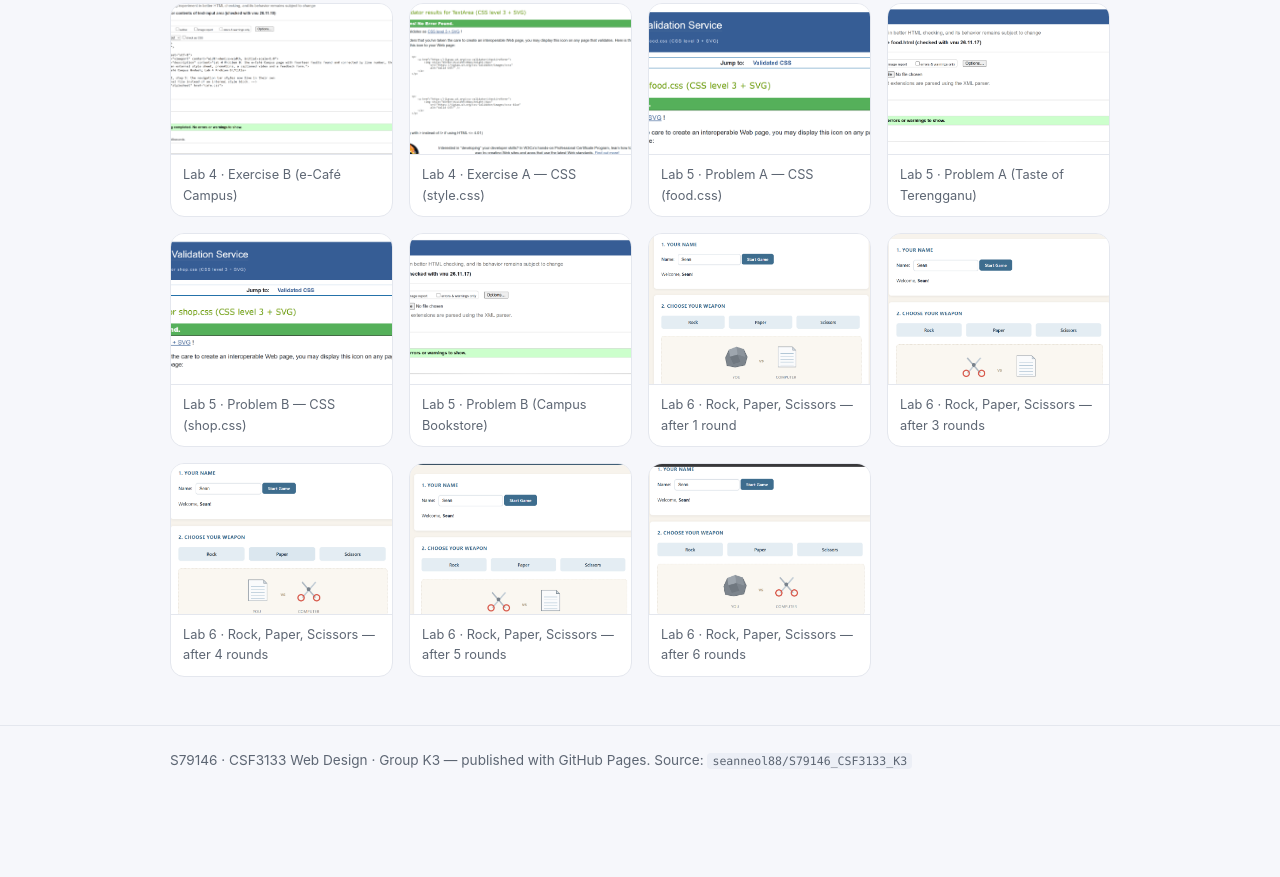
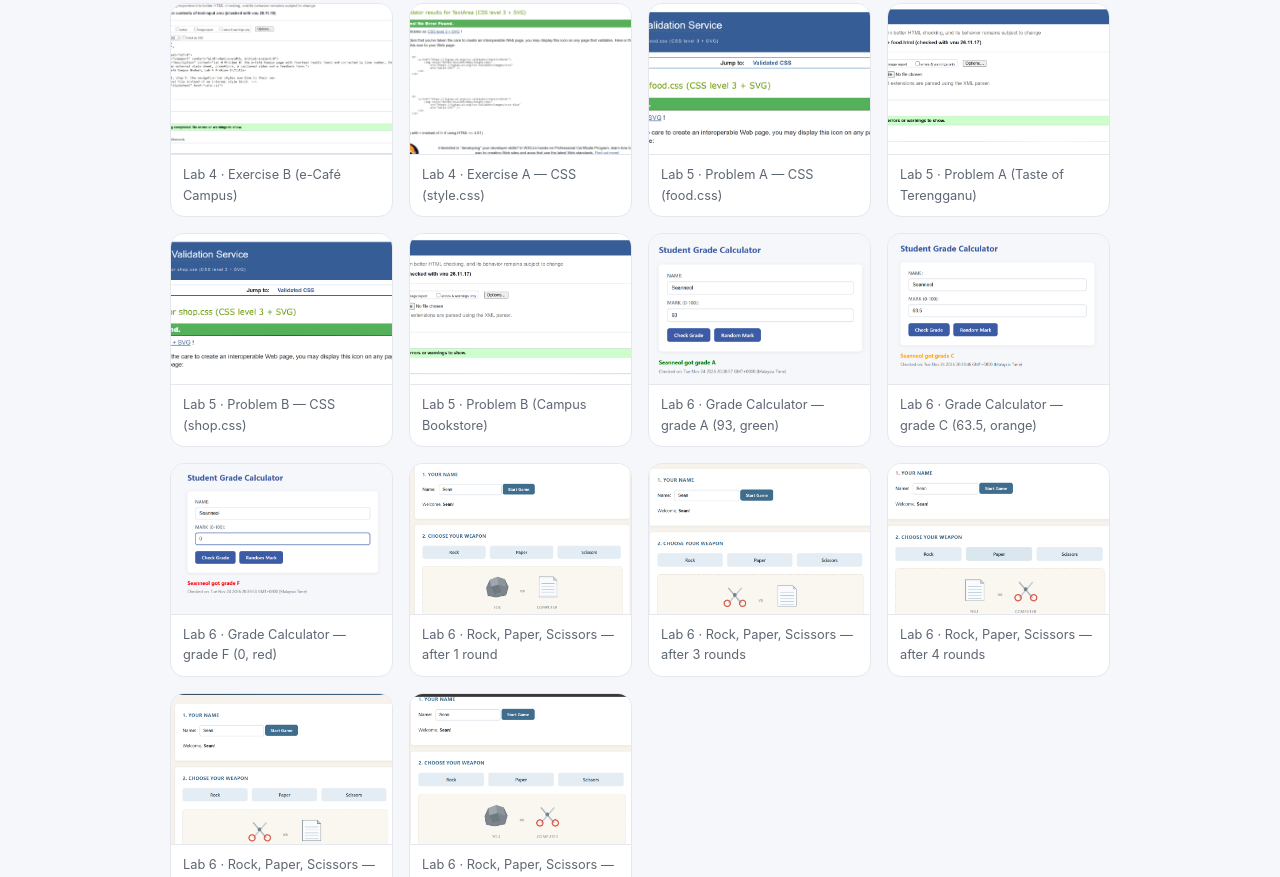
Before and after one commit to seanneol88/S79146_CSF3133_K3, a plain HTML site: page index.html in a window 1280 px wide. Shown: the part 7320-8197 px from the top of the page. Before the commit the page ends 8132 px from the top, so only its background shows below. Drawn offline with Linux system fonts and the light colour scheme.

Commit message:
File the grade calculator screenshots
Three results from Lab 6 Problem B, stored byte-for-byte as supplied:
grade A at 93 in green, grade C at 63.5 in orange and grade F at 0 in
red, each showing the 'Checked on' line and the four-row grade table.

Also notes in the README that the gallery now carries both Lab 6
run-throughs alongside the validation results.

Co-authored-by: arena-agent <297053741+arena-agent@users.noreply.github.com>

```diff
--- a/index.html
+++ b/index.html
@@ -709,7 +709,7 @@
                 <span class="folder">screenshots</span>
             </div>
             <p class="desc">
-                W3C markup and CSS validation results for the exercise pages, followed by a run-through of the Lab 6 Rock, Paper, Scissors game.
+                W3C markup and CSS validation results for the exercise pages, followed by a run-through of the Lab 6 Rock, Paper, Scissors game and the grade calculator.
             </p>
 
             <div class="shots">
@@ -868,6 +868,27 @@
                 </figure>
 
                 <figure class="shot">
+                    <a href="Lab%206/grade%20A.png">
+                        <img src="Lab%206/grade%20A.png" alt="Lab 6 · Grade Calculator — grade A (93, green)" loading="lazy">
+                    </a>
+                    <figcaption>Lab 6 · Grade Calculator — grade A (93, green)</figcaption>
+                </figure>
+
+                <figure class="shot">
+                    <a href="Lab%206/grade%20C.png">
+                        <img src="Lab%206/grade%20C.png" alt="Lab 6 · Grade Calculator — grade C (63.5, orange)" loading="lazy">
+                    </a>
+                    <figcaption>Lab 6 · Grade Calculator — grade C (63.5, orange)</figcaption>
+                </figure>
+
+                <figure class="shot">
+                    <a href="Lab%206/grade%20F.png">
+                        <img src="Lab%206/grade%20F.png" alt="Lab 6 · Grade Calculator — grade F (0, red)" loading="lazy">
+                    </a>
+                    <figcaption>Lab 6 · Grade Calculator — grade F (0, red)</figcaption>
+                </figure>
+
+                <figure class="shot">
                     <a href="Lab%206/lab6_ExerA%20round%201.png">
                         <img src="Lab%206/lab6_ExerA%20round%201.png" alt="Lab 6 · Rock, Paper, Scissors — after 1 round" loading="lazy">
                     </a>
```
Also changed, not shown: pages.json (+5 -2 lines), Lab 6/grade A.png (added), Lab 6/grade C.png (added), Lab 6/grade F.png (added), 1 other file.
